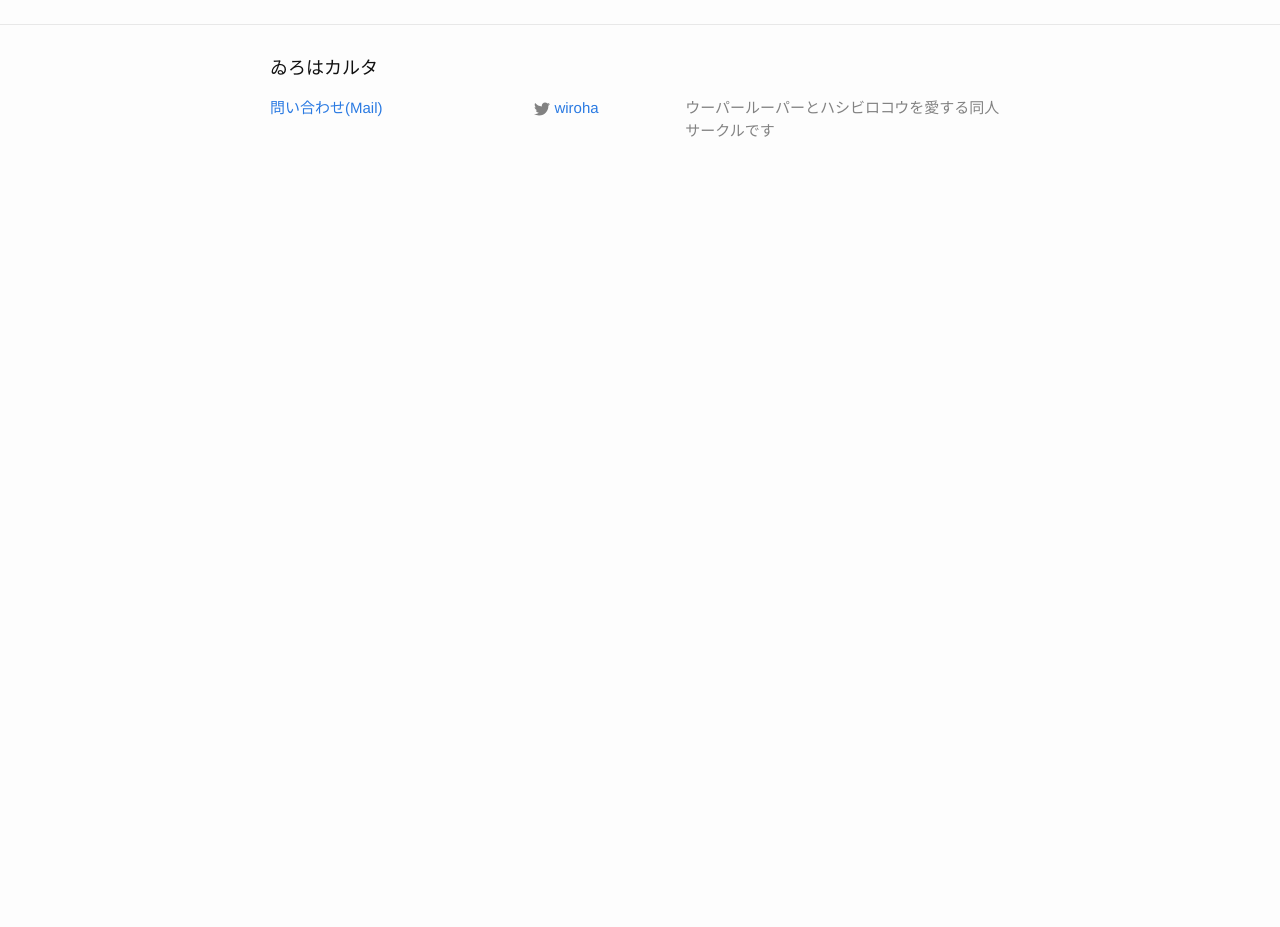
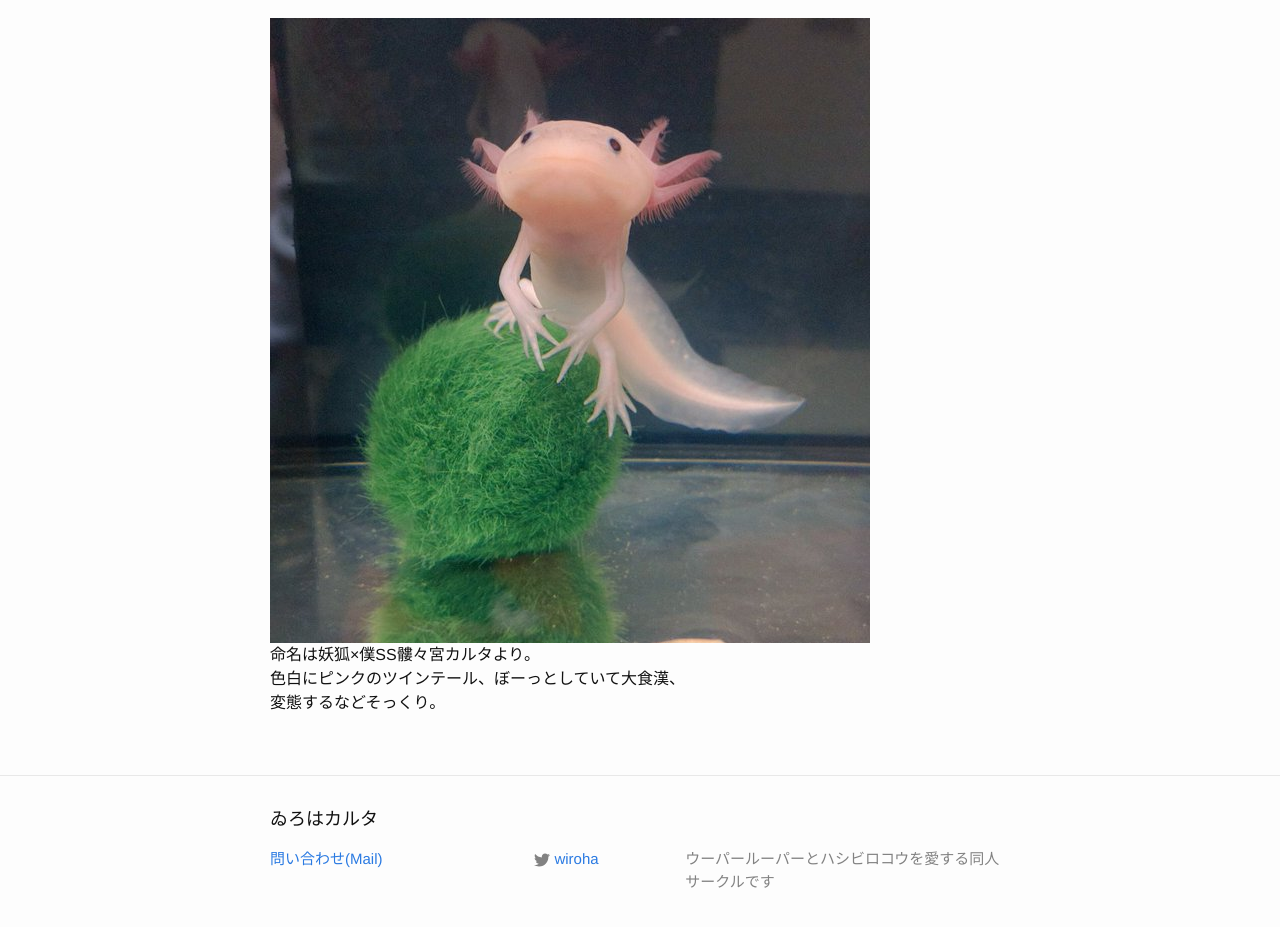
Before and after one commit to wirohakaruta/wirohakaruta.github.io, a Jekyll site: the page built from about.md, in a window 1280 px wide and 1400 px high, scrolled down 281 px. Shown: the part 447-1374 px from the top of the window. Built offline with Jekyll 4.4.1, drawn with Linux system fonts in a browser that asks for light colours; before the commit the page ends 930 px from its top, so only the background shows below that.

Commit message:
modify about "karuta"

```diff
--- a/about.md
+++ b/about.md
@@ -14,3 +14,10 @@ permalink: /about/
 @wiroha
 ウーパールーパーとハシビロコウを愛するエンジニア
 Androidや女子部系の勉強会に出没
+
+ウーパールーパーのカルタを飼育中
+
+![karuta_image](http://wirohakaruta.github.io/img/marimo.jpg)
+命名は妖狐×僕SS髏々宮カルタより。
+色白にピンクのツインテール、ぼーっとしていて大食漢、
+変態するなどそっくり。
```
